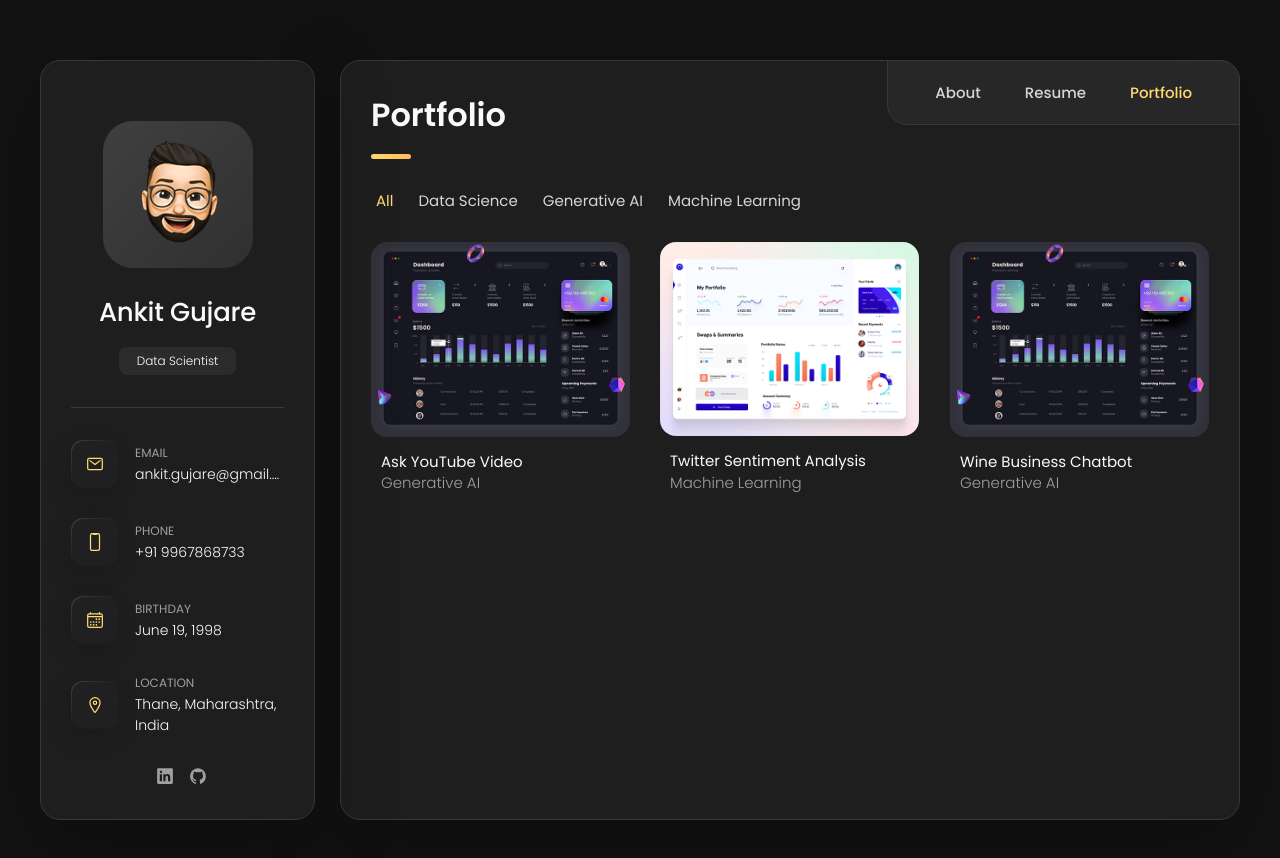
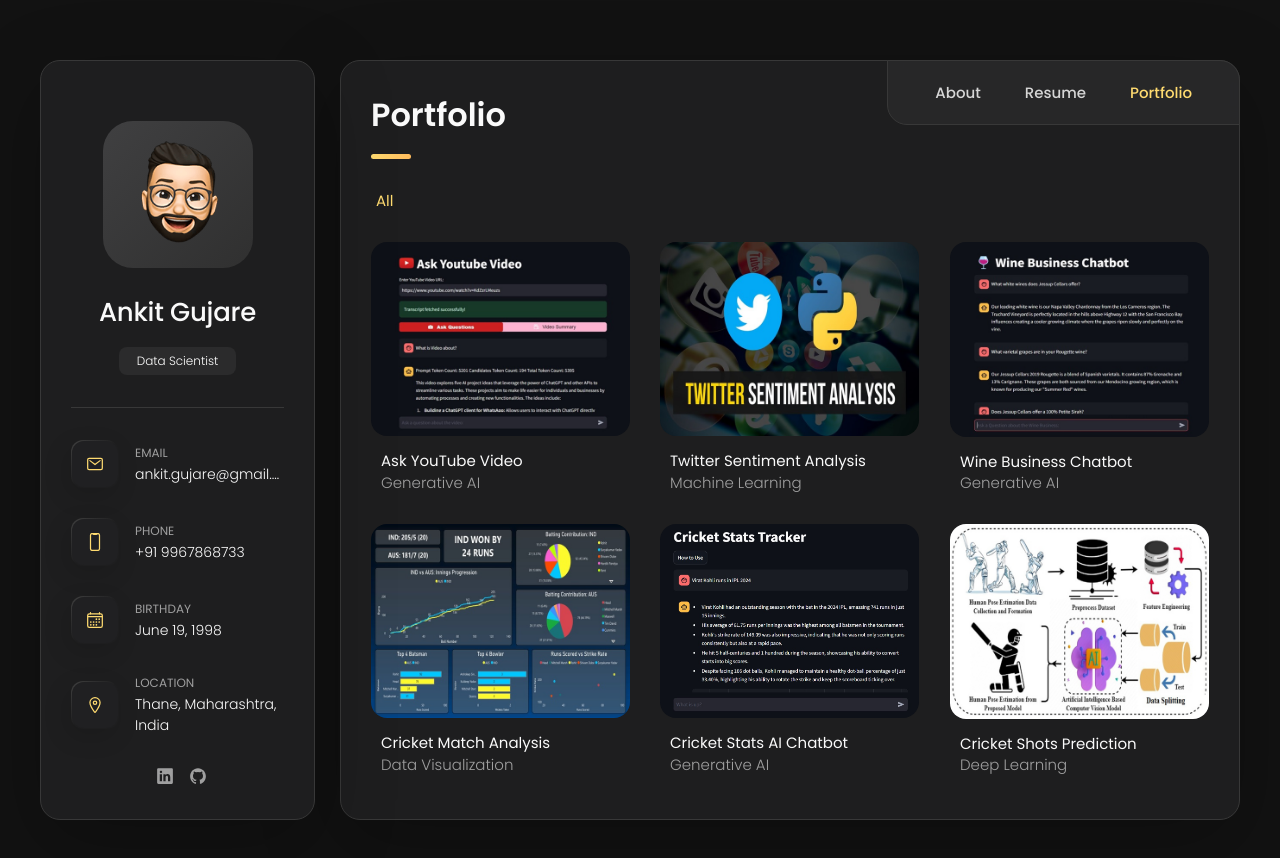
Before and after one commit to anky19698/anky19698.github.io, a plain HTML site: page index.html in a window 1280 px wide. Both pictures are taken after a click on the button "Portfolio". Drawn offline with nearby package versions, Linux system fonts and the light colour scheme.

Commit message:
Update index.html

```diff
--- a/index.html
+++ b/index.html
@@ -5,7 +5,7 @@
   <meta charset="UTF-8">
   <meta http-equiv="X-UA-Compatible" content="IE=edge">
   <meta name="viewport" content="width=device-width, initial-scale=1.0">
-  <title>vCard - Personal Portfolio</title>
+  <title>Personal Portfolio</title>
 
   <!--
     - favicon
@@ -349,24 +349,7 @@
           <h2 class="h2 article-title">Resume</h2>
         </header>
 
-        <section class="timeline">
-          <div class="title-wrapper">
-            <div class="icon-box">
-              <ion-icon name="book-outline"></ion-icon>
-            </div>
-            <h3 class="h3">Education</h3>
-          </div>
 
-          <ol class="timeline-list">
-            <li class="timeline-item">
-              <h4 class="h4 timeline-item-title">B.Tech in CSE | KJ Somaiya College of Engineering, Mumbai</h4>
-              <span>2016 — 2020</span>
-              <p class="timeline-text">
-                CGPA: 8/10
-              </p>
-            </li>
-          </ol>
-        </section>
 
         <section class="timeline">
           <div class="title-wrapper">
@@ -398,6 +381,33 @@
               <span>Jun 2022 — Aug 2023</span>
               <p class="timeline-text">
                 Enhanced Python automation scripts, automated reporting processes, and presented Data Patrol Automation to 100+ audience.
+              </p>
+            </li>
+
+            <li class="timeline-item">
+              <h4 class="h4 timeline-item-title">Associate Data Analyst | Accenture, Mumbai</h4>
+              <span>Dec 2020 — May 2022</span>
+              <p class="timeline-text">
+                Automated Data collection, Reduced script Processing Time, and provided tech support to 50+ teams.
+              </p>
+            </li>
+          </ol>
+        </section>
+
+        <section class="timeline">
+          <div class="title-wrapper">
+            <div class="icon-box">
+              <ion-icon name="book-outline"></ion-icon>
+            </div>
+            <h3 class="h3">Education</h3>
+          </div>
+
+          <ol class="timeline-list">
+            <li class="timeline-item">
+              <h4 class="h4 timeline-item-title">B.Tech in CSE | KJ Somaiya College of Engineering, Mumbai</h4>
+              <span>2016 — 2020</span>
+              <p class="timeline-text">
+                CGPA: 8/10
               </p>
             </li>
           </ol>
@@ -473,18 +483,6 @@
               <button class="active" data-filter-btn>All</button>
             </li>
 
-            <li class="filter-item">
-              <button data-filter-btn>Data Science</button>
-            </li>
-
-            <li class="filter-item">
-              <button data-filter-btn>Generative AI</button>
-            </li>
-
-            <li class="filter-item">
-              <button data-filter-btn>Machine Learning</button>
-            </li>
-
           </ul>
 
           <div class="filter-select-box">
@@ -531,7 +529,7 @@
                     <ion-icon name="eye-outline"></ion-icon>
                   </div>
 
-                  <img src="./assets/images/project-1.jpg" alt="Ask YouTube Video" loading="lazy">
+                  <img src="./assets/images/project-yt.jpg" alt="Ask YouTube Video" loading="lazy">
                 </figure>
 
                 <h3 class="project-title">Ask YouTube Video</h3>
@@ -549,7 +547,7 @@
                     <ion-icon name="eye-outline"></ion-icon>
                   </div>
 
-                  <img src="./assets/images/project-2.png" alt="Twitter Sentiment Analysis" loading="lazy">
+                  <img src="./assets/images/project-x.jpg" alt="Twitter Sentiment Analysis" loading="lazy">
                 </figure>
 
                 <h3 class="project-title">Twitter Sentiment Analysis</h3>
@@ -567,7 +565,7 @@
                     <ion-icon name="eye-outline"></ion-icon>
                   </div>
 
-                  <img src="./assets/images/project-1.jpg" alt="Wine Business Chatbot" loading="lazy">
+                  <img src="./assets/images/project-wine.jpg" alt="Wine Business Chatbot" loading="lazy">
                 </figure>
 
                 <h3 class="project-title">Wine Business Chatbot</h3>
@@ -577,7 +575,59 @@
               </a>
             </li>
 
+            <li class="project-item  active" data-filter-item data-category="Data Visualization">
+              <a href="https://github.com/anky19698/Cricket_Viz">
 
+                <figure class="project-img">
+                  <div class="project-item-icon-box">
+                    <ion-icon name="eye-outline"></ion-icon>
+                  </div>
+
+                  <img src="./assets/images/project-viz.jpeg" alt="Cricket Match Analysis" loading="lazy">
+                </figure>
+
+                <h3 class="project-title">Cricket Match Analysis</h3>
+
+                <p class="project-category">Data Visualization</p>
+
+              </a>
+            </li>
+
+            <li class="project-item  active" data-filter-item data-category="Generative AI">
+              <a href="https://github.com/anky19698/Cricket_Stats">
+
+                <figure class="project-img">
+                  <div class="project-item-icon-box">
+                    <ion-icon name="eye-outline"></ion-icon>
+                  </div>
+
+                  <img src="./assets/images/project-cric.jpg" alt="Cricket Stats AI Chatbot" loading="lazy">
+                </figure>
+
+                <h3 class="project-title">Cricket Stats AI Chatbot</h3>
+
+                <p class="project-category">Generative AI</p>
+
+              </a>
+            </li>
+
+            <li class="project-item  active" data-filter-item data-category="Deep Learning">
+              <a href="https://github.com/anky19698/Cricket-Shots-Prediction">
+
+                <figure class="project-img">
+                  <div class="project-item-icon-box">
+                    <ion-icon name="eye-outline"></ion-icon>
+                  </div>
+
+                  <img src="./assets/images/project-shots.png" alt="Cricket Shots Prediction" loading="lazy">
+                </figure>
+
+                <h3 class="project-title">Cricket Shots Prediction</h3>
+
+                <p class="project-category">Deep Learning</p>
+
+              </a>
+            </li>
 
 
           </ul>
```
